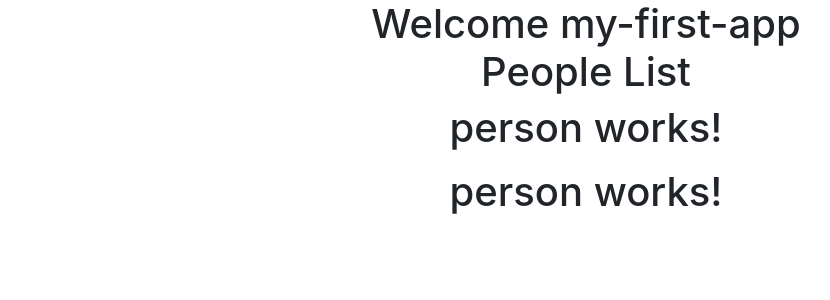
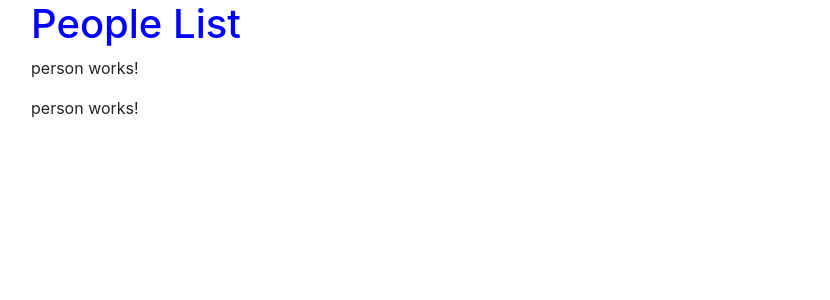
Before and after one commit to bassdevyer/angular-practice, an Angular app: page / in a window 1280 px wide. Shown: the top 300 px of the page, without its empty margins (54-884 px from the left). Built offline with nearby package versions, Linux system fonts and the light colour scheme.

Commit message:
Applying styles

```diff
--- a/src/app/app.component.html
+++ b/src/app/app.component.html
@@ -1,7 +1 @@
-<div style="text-align: center">
-  <h1>
-    Welcome {{title}}
-    <app-people></app-people>
-  </h1>
-
-</div>
+<app-people></app-people>
--- /dev/null
+++ b/src/app/people/people.component.css
@@ -0,0 +1,3 @@
+h1 {
+  color: aqua
+}
--- a/src/app/people/people.component.html
+++ b/src/app/people/people.component.html
@@ -1,3 +1,9 @@
-<h1>People List</h1>
-<app-person></app-person>
-<app-person></app-person>
+<div class="container">
+  <div class="row">
+     <div class="col">
+      <h1>People List</h1>
+      <app-person></app-person>
+      <app-person></app-person>
+     </div>
+  </div>
+</div>
--- a/src/app/people/people.component.ts
+++ b/src/app/people/people.component.ts
@@ -2,7 +2,13 @@ import { Component } from '@angular/core';
 
 @Component({
   selector: 'app-people',
-  templateUrl: './people.component.html'
+  templateUrl: './people.component.html',
+  //styleUrls: ['./people.component.css']
+  styles: [`
+  h1 {
+    color: blue
+  }
+  `]
 })
 export class PeopleComponent {
 
```
